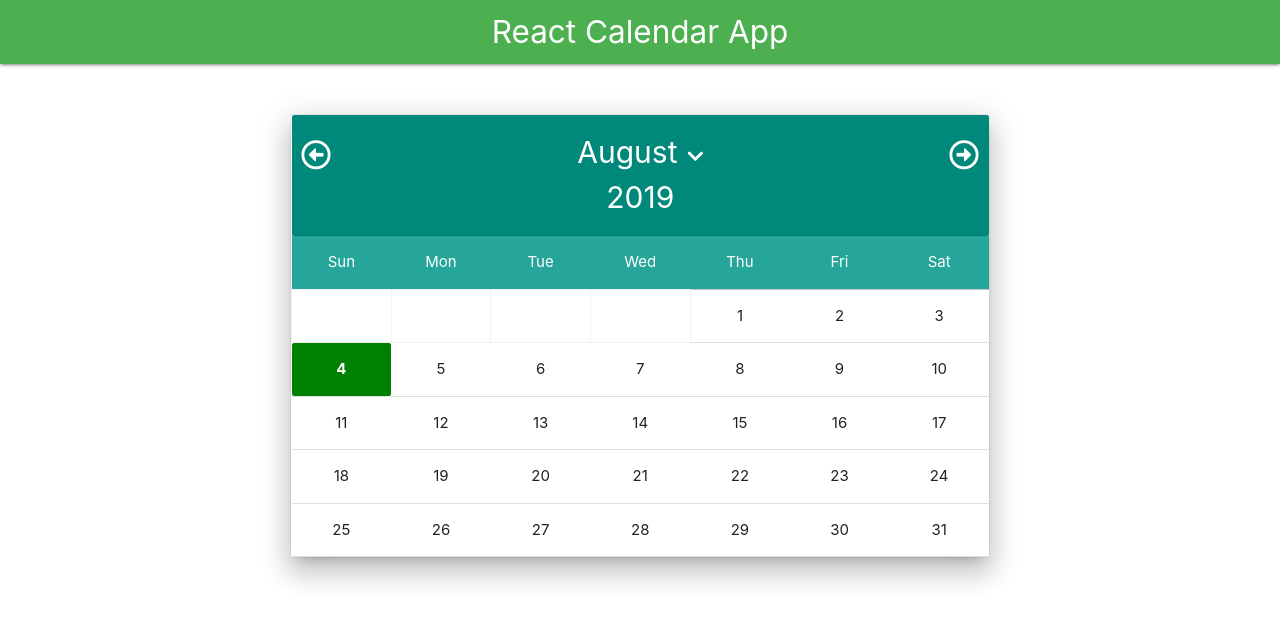
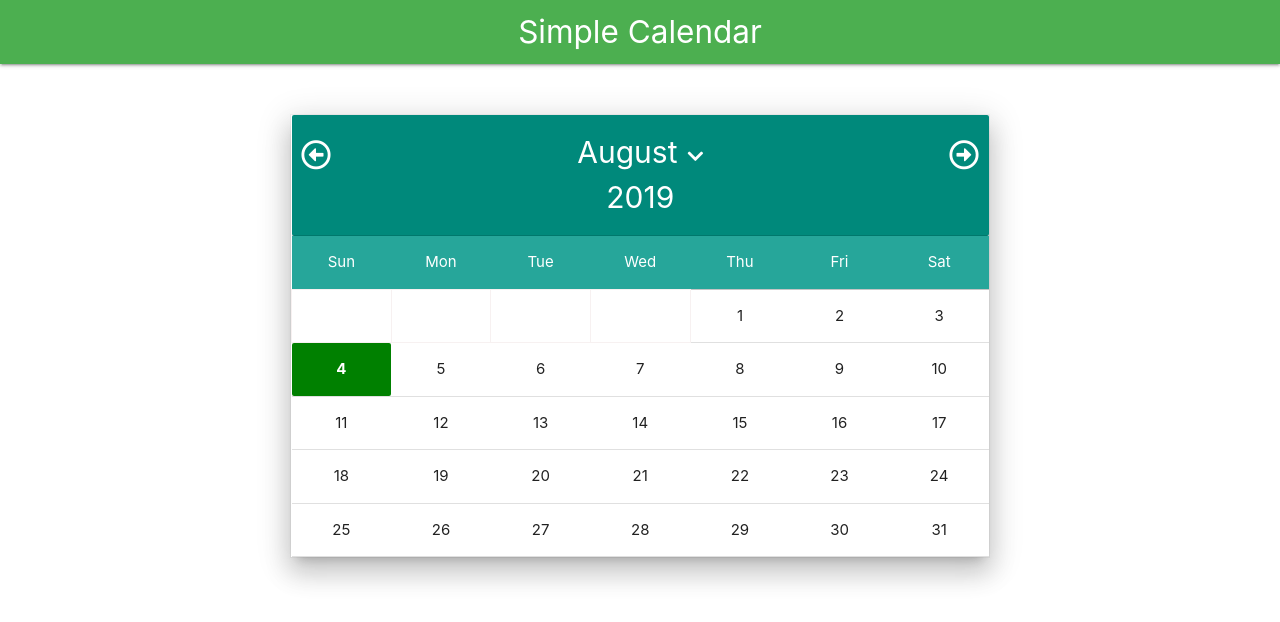
Before and after one commit to TakkAlGhul/react-calendar, a React (Create React App) app: page / in a window 1280 px wide. Shown: the top 622 px of the page. Built offline with nearby package versions, Linux system fonts and the light colour scheme.

Commit message:
Update Header.js

```diff
--- a/src/components/layouts/Header.js
+++ b/src/components/layouts/Header.js
@@ -5,7 +5,7 @@
     return (
       <nav>
         <div className="nav-wrapper green" >
-          <a href="/" className="brand-logo center">React Calendar App</a>
+          <a href="/" className="brand-logo center">Simple Calendar</a>
         </div>
       </nav>
     )
```
